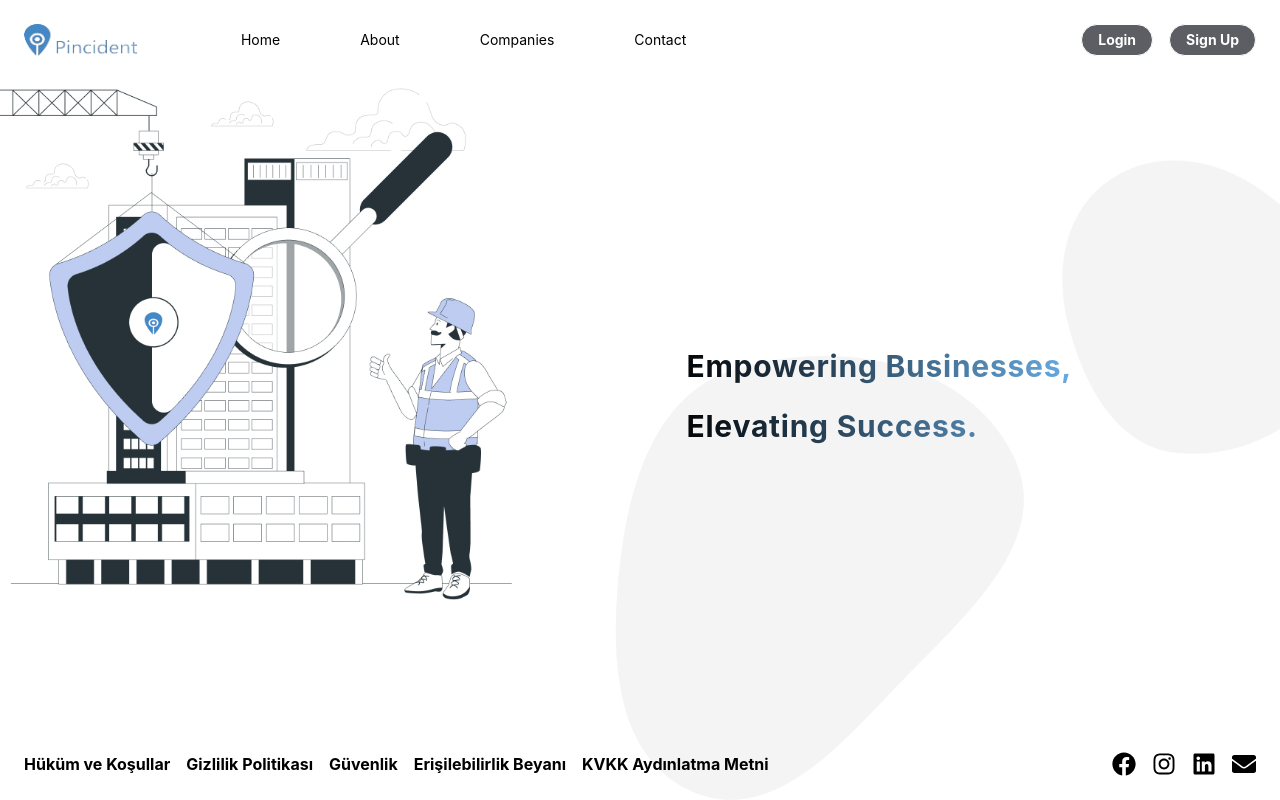
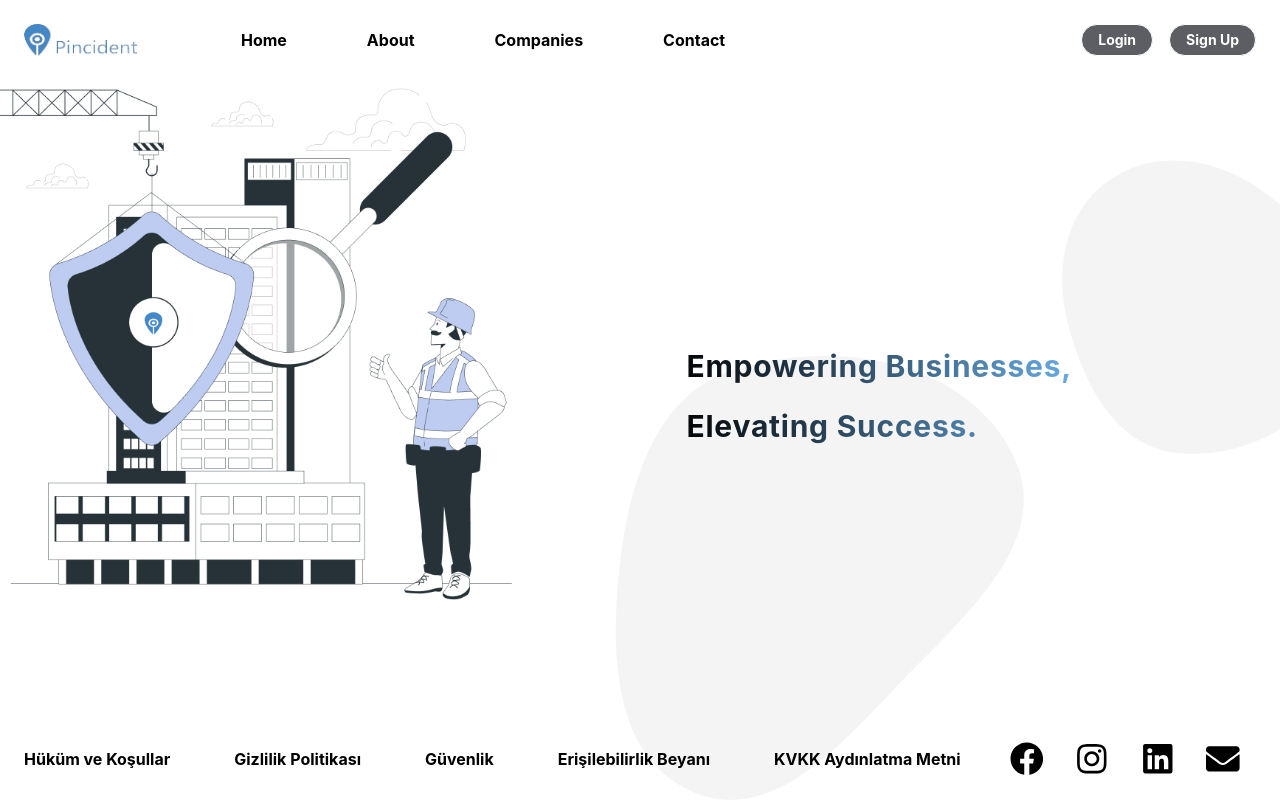
Before and after one commit to Thesis-Frontend/Frontend, a React (Vite) app: page /welcome in a window 1280 px wide. Built offline with nearby package versions, Linux system fonts and the light colour scheme.

Commit message:
footer navbar

```diff
--- a/src/components/Footer.jsx
+++ b/src/components/Footer.jsx
@@ -8,16 +8,16 @@ const Footer = () => {
     <footer className="absolute bottom-0 w-full bg-transparent p-6 z-10">
       <div className="flex items-center justify-between">
         <div className="text-white">
-          <span className="mr-4 hover:text-blue-200 cursor-pointer text-black font-bold">
+          <span className="mr-16 hover:text-blue-200 cursor-pointer text-black font-bold">
             Hüküm ve Koşullar
           </span>
-          <span className="mr-4 hover:text-blue-200 cursor-pointer text-black font-bold">
+          <span className="mr-16 hover:text-blue-200 cursor-pointer text-black font-bold">
             Gizlilik Politikası
           </span>
-          <span className="mr-4 hover:text-blue-200 cursor-pointer text-black font-bold">
+          <span className="mr-16 hover:text-blue-200 cursor-pointer text-black font-bold">
             Güvenlik
           </span>
-          <span className="mr-4 hover:text-blue-200 cursor-pointer text-black font-bold">
+          <span className="mr-16 hover:text-blue-200 cursor-pointer text-black font-bold">
             Erişilebilirlik Beyanı
           </span>
           <span className="hover:text-blue-200 cursor-pointer text-black font-bold">
@@ -25,17 +25,17 @@ const Footer = () => {
           </span>
         </div>
         <div className="text-black flex">
-          <span className="mr-4 hover:text-blue-200 cursor-pointer">
-            <FaFacebook size={iconSize} />
+          <span className="mr-8 hover:text-blue-200 cursor-pointer">
+            <FaFacebook size={iconSize * 1.4} />
+          </span>
+          <span className="mr-8 hover:text-blue-200 cursor-pointer">
+            <FaInstagram size={iconSize * 1.4} />
+          </span>
+          <span className="mr-8 hover:text-blue-200 cursor-pointer">
+            <FaLinkedin size={iconSize * 1.4} />
           </span>
           <span className="mr-4 hover:text-blue-200 cursor-pointer">
-            <FaInstagram size={iconSize} />
-          </span>
-          <span className="mr-4 hover:text-blue-200 cursor-pointer">
-            <FaLinkedin size={iconSize} />
-          </span>
-          <span className="hover:text-blue-200 cursor-pointer">
-            <FaEnvelope size={iconSize} />
+            <FaEnvelope size={iconSize * 1.4} />
           </span>
         </div>
       </div>
--- a/src/components/Navbar.jsx
+++ b/src/components/Navbar.jsx
@@ -33,7 +33,8 @@ const Navbar = ({ setLoginModal, setIsUserLogin }) => {
           isOpen ? "" : "hidden"
         } lg:block`}
       >
-        <div className="text-sm lg:flex-grow">
+        <div className="text-md font-bold lg:flex-grow">
+          {" "}
           <Link
             to="/"
             className="block mt-4 mr-20 lg:inline-block lg:mt-0 landingFontColor hover:text-blue-200"
@@ -63,6 +64,7 @@ const Navbar = ({ setLoginModal, setIsUserLogin }) => {
             Contact
           </Link>
         </div>
+
         {/* Login Sign Up */}
         <div>
           {!showLoginOptions ? (
```
